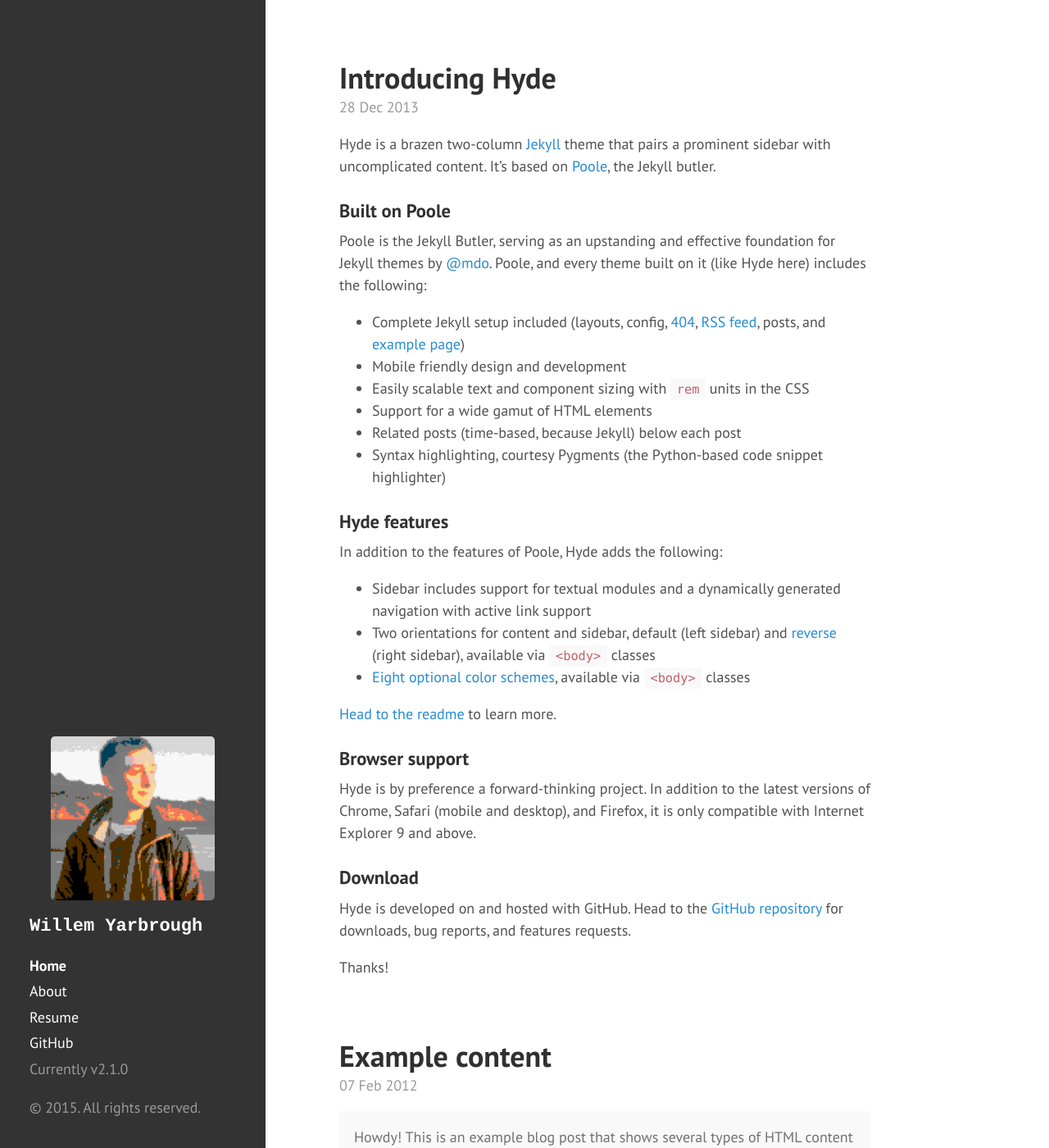
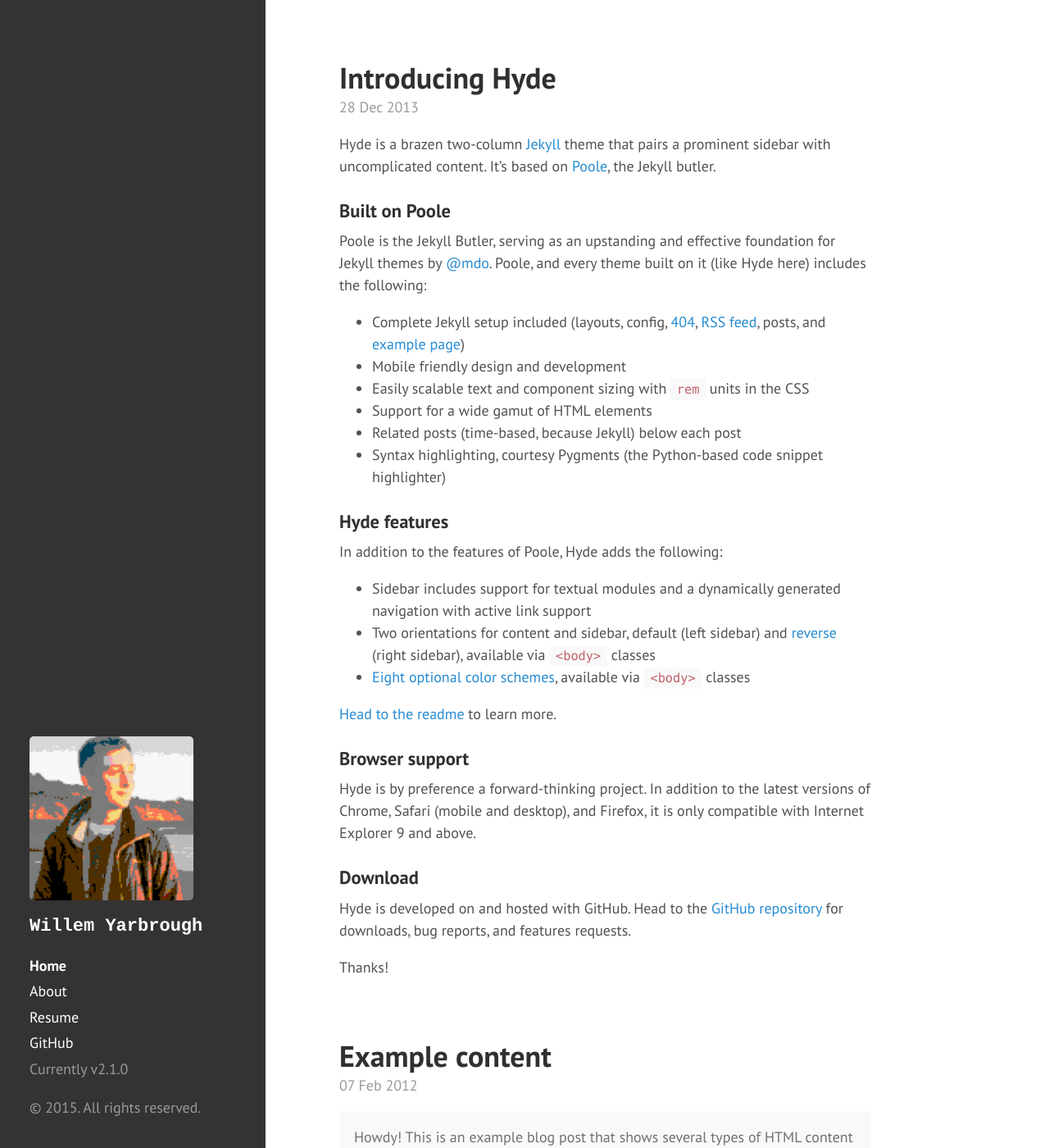
Before and after one commit to yarbroughw/yarbroughw.github.io, a Jekyll site: the page built from index.html, in a window 1280 px wide and 1400 px high. Shown: the whole window at 82% size. Built offline with Jekyll 4.4.1, drawn with Linux system fonts in a browser that asks for light colours; Markdown is read by kramdown in place of the engine named in the settings; the list of posts is cut into pages by our own code.

Commit message:
fixed sidebar centering for desktop and mobile

```diff
--- a/public/css/hyde.css
+++ b/public/css/hyde.css
@@ -59,6 +59,10 @@ html {
   color: rgba(255,255,255,.5);
   background-color: #333;
 }
+#avatar {
+  margin-left: auto;
+  margin-right: auto;
+}
 @media (min-width: 48em) {
   .sidebar {
     position: fixed;
@@ -68,16 +72,15 @@ html {
     width: 18rem;
     text-align: left;
   }
+  #avatar {
+    margin-left: initial;
+    margin-right: initial;
+  }
 }
 
 /* Sidebar links */
 .sidebar a {
   color: #fff;
-}
-
-#avatar {
-    margin-left: auto;
-    margin-right: auto;
 }
 
 /* About section */
```
